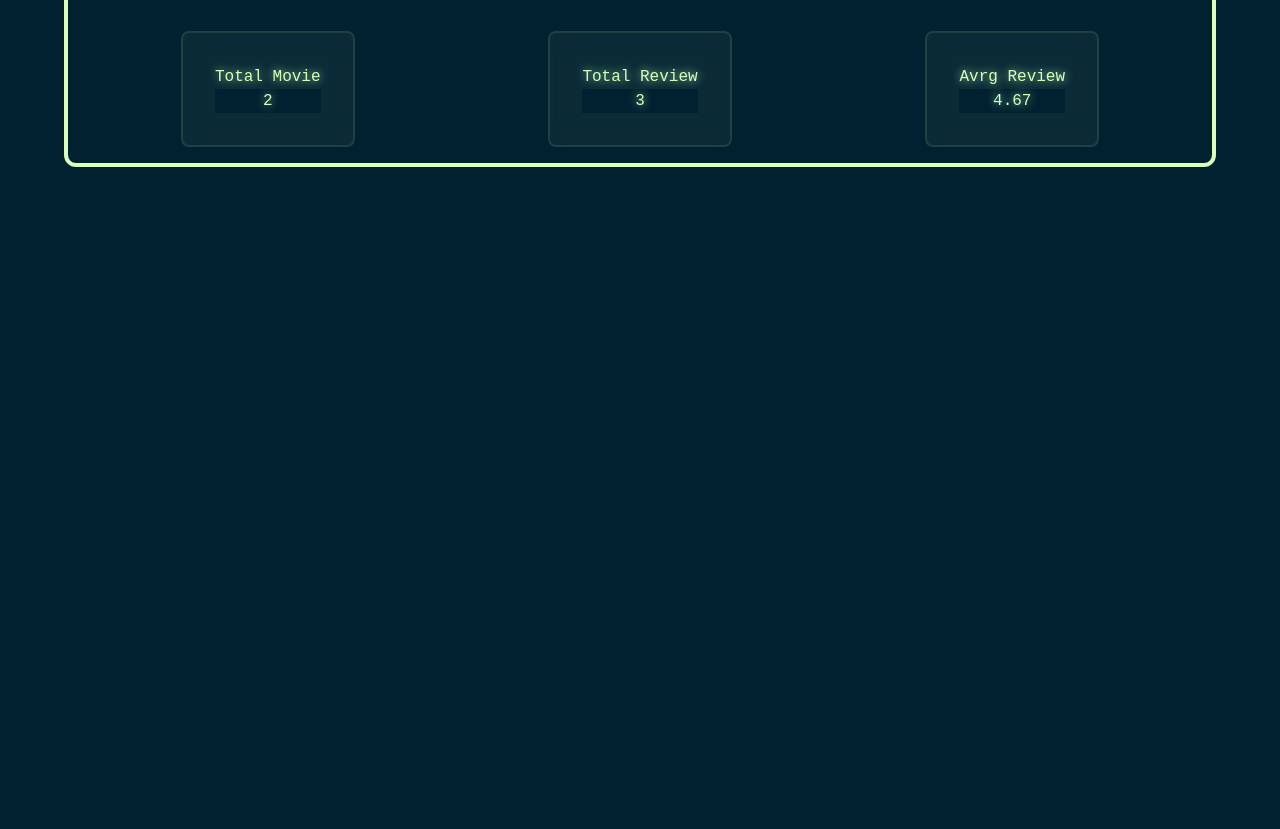
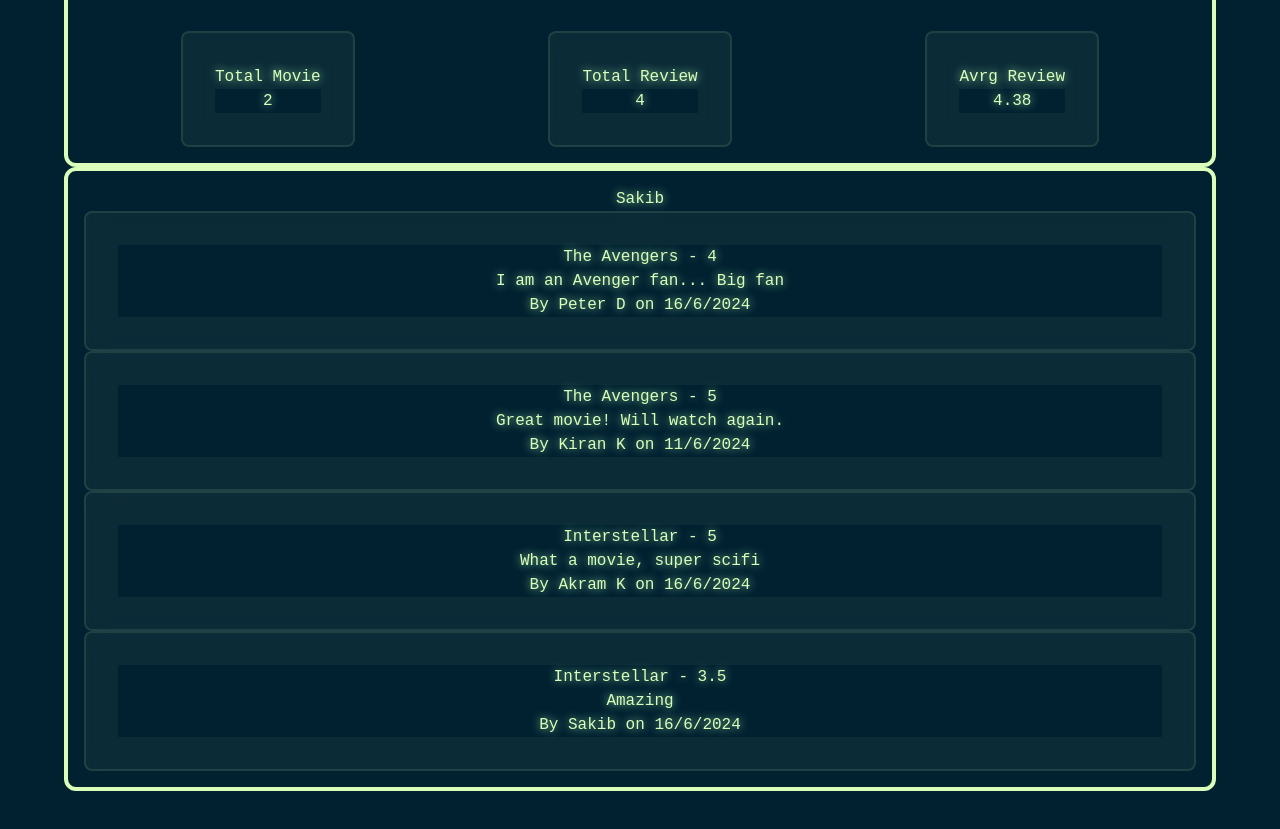
Before and after one commit to sakib3046/Movie-Review-Dashboard, a website with bundled scripts: page src/index.html in a window 1280 px wide. Shown: the part 121-950 px from the top of the page. Before the commit the page ends 800 px from the top, so only its background shows below. Built offline with nearby package versions, Linux system fonts and the light colour scheme; a web font is replaced by a local one.

Commit message:
Full Project Done

```diff
--- a/src/data.js
+++ b/src/data.js
@@ -26,6 +26,14 @@ const movieReviewData = [
         "rating": 5,
         "by": "Akram K",
         "on": 1718508775000
+      },
+      {
+        "id": '664acd311387e2ad2e8be56c',
+        "title": "Interstellar",
+        "content": 'Amazing',
+        "rating": 3.5,
+        "by": "Sakib",
+        "on": 1718508775000
       }
     ]
   ];
--- a/src/index.html
+++ b/src/index.html
@@ -29,6 +29,11 @@
             </div>
         </div>
       </div>
+      <div id="cardCointainer" class="border-4 border-primary flex flex-col text-center justify-center p-[1rem] rounded-xl">
+        <ul>
+          <li>Sakib</li>
+        </ul>
+      </div>
     </div>
   </body>
 </html>
--- a/src/index.js
+++ b/src/index.js
@@ -2,8 +2,9 @@ import {getMovieReviewData} from "./data.js"
 
 function init() {
     const movieReviewData =getMovieReviewData();
-
     paintStatistics(movieReviewData);
+    paintMovieData(movieReviewData);
+}
 function paintStatistics(movieReviewData) {
 
     const flatReviewData=movieReviewData.flat();
@@ -24,7 +25,6 @@ function init() {
     addStat(avrgRatingEl,avrgRating)
 
 }
-}
 
 function addStat(element, value) {
     const spanEl = document.createElement("h2");
@@ -33,4 +33,34 @@ function addStat(element, value) {
     element.appendChild(spanEl);
 }
 
+
+function paintMovieData(movieReviewData) {
+    const flatReviewData = movieReviewData.flat();
+    const movieListEL = document.querySelector("#cardCointainer UL");
+
+    flatReviewData.map((movie) => {
+      console.log(movie);
+
+      const liElem = document.createElement("li");
+      liElem.classList.add("card_1", "p-2", "my-2");
+
+      const titleElem = document.createElement("p");
+      titleElem.classList.add("text-xl", "mb-2");
+      titleElem.innerText = `${movie.title} - ${movie.rating}`;
+      liElem.appendChild(titleElem);
+
+      const reviewElem = document.createElement("p");
+      reviewElem.classList.add("mx-2", "mb-2");
+      reviewElem.innerText = movie.content;
+      liElem.appendChild(reviewElem);
+
+      const byEleme = document.createElement("p");
+      byEleme.classList.add("mx-2", "mb-2");
+      byEleme.innerText = `By ${movie.by} on ${new Intl.DateTimeFormat('en-IN').format(movie.on)}`;
+      liElem.appendChild(byEleme);
+
+      movieListEL.appendChild(liElem);
+    })
+  }
+
 init();
```
Lines whose indentation alone changed are shown as unchanged.
